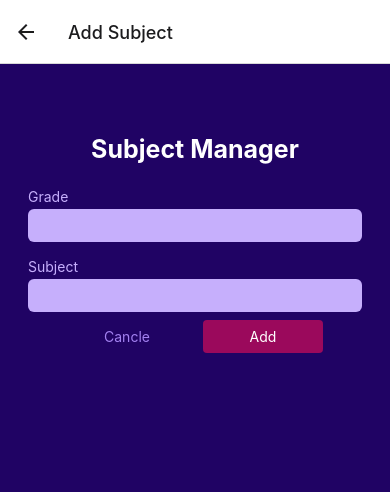
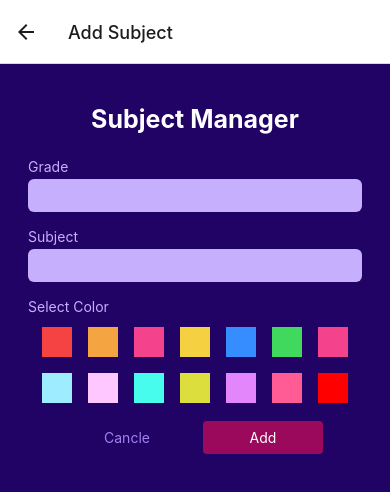
Before and after one commit to PoornaGTX/eduApp, a React Native app: screen /ManageSubjects in a window 390 px wide. Shown: the top 492 px of the page. Built offline with nearby package versions, Linux system fonts and the light colour scheme.

Commit message:
color pixer 1.0

```diff
--- a/components/Form/AdminForm.js
+++ b/components/Form/AdminForm.js
@@ -1,8 +1,9 @@
 import { useState } from "react";
-import { View, StyleSheet, Text } from "react-native";
+import { View, StyleSheet, Text, Pressable } from "react-native";
 
 import AdminInput from "./AdminInput";
 import Button from "../icons/Button";
+import ColorPixer from "../colorPixer/ColorPixer";
 
 const AdminForm = ({
   labelName1,
@@ -18,19 +19,22 @@ const AdminForm = ({
     defaultValuesForEdit ? defaultValuesForEdit.subjectName : ""
   );
 
+  const [colorSub, setColorSub] = useState("");
+
+  //subject input handler
   const subjectChangeHandler = (enteredAmount) => {
     setSubjectValue(enteredAmount);
   };
 
-  const sumbitHandler = () => {
-    onSubmit(subjectValue);
+  //subject color handler
+  const subjectColorHandler = (colorselect) => {
+    setColorSub(colorselect);
   };
 
-  // let subjectStatus = true;
-
-  // if (submitButtonLabel === "Update") {
-  //   subjectStatus = false;
-  // }
+  const sumbitHandler = () => {
+    //validate subject input
+    onSubmit(subjectValue, GradeValueForNewSubject, colorSub);
+  };
 
   return (
     <View style={styles.form}>
@@ -49,6 +53,25 @@ const AdminForm = ({
           value: subjectValue,
         }}
       />
+
+      <Text style={styles.colorTilte}>Select Color</Text>
+      <View style={styles.colorViewContainer}>
+        <ColorPixer subjectColor="#f54242" onPressProp={subjectColorHandler} />
+        <ColorPixer subjectColor="#f5a442" onPressProp={subjectColorHandler} />
+        <ColorPixer subjectColor="#f5428d" onPressProp={subjectColorHandler} />
+        <ColorPixer subjectColor="#f5d142" onPressProp={subjectColorHandler} />
+        <ColorPixer subjectColor="#368dff" onPressProp={subjectColorHandler} />
+        <ColorPixer subjectColor="#41d95d" onPressProp={subjectColorHandler} />
+        <ColorPixer subjectColor="#f5428d" onPressProp={subjectColorHandler} />
+        <ColorPixer subjectColor="#9eecff" onPressProp={subjectColorHandler} />
+        <ColorPixer subjectColor="#ffc7ff" onPressProp={subjectColorHandler} />
+        <ColorPixer subjectColor="#47fced" onPressProp={subjectColorHandler} />
+        <ColorPixer subjectColor="#dbde3c" onPressProp={subjectColorHandler} />
+        <ColorPixer subjectColor="#e386fc" onPressProp={subjectColorHandler} />
+        <ColorPixer subjectColor="#ff5c95" onPressProp={subjectColorHandler} />
+        <ColorPixer subjectColor="red" onPressProp={subjectColorHandler} />
+      </View>
+
       <View style={styles.buttons}>
         <Button mode="flat" onPressProp={onCancel} style={styles.button}>
           Cancle
@@ -65,7 +88,6 @@ export default AdminForm;
 
 const styles = StyleSheet.create({
   form: {
-    marginTop: 30,
     marginBottom: 20,
   },
   formTitle: {
@@ -84,4 +106,20 @@ const styles = StyleSheet.create({
     minWidth: 120,
     marginHorizontal: 8,
   },
+
+  colorTilte: {
+    marginHorizontal: 4,
+    marginVertical: 8,
+    fontSize: 14,
+    color: "#c6affc",
+    marginBottom: 4,
+  },
+
+  colorViewContainer: {
+    flexDirection: "row",
+    alignContent: "center",
+    justifyContent: "center",
+    flexWrap: "wrap",
+    marginBottom: 10,
+  },
 });
--- /dev/null
+++ b/components/colorPixer/ColorPixer.js
@@ -0,0 +1,26 @@
+import { View, Pressable, StyleSheet } from "react-native";
+
+const ColorPixer = ({ subjectColor, onPressProp }) => {
+  return (
+    <Pressable
+      onPress={() => onPressProp(subjectColor)}
+      android_ripple={{ color: "#ccc" }}
+    >
+      <View
+        style={[styles.colorView, { backgroundColor: subjectColor }]}
+      ></View>
+    </Pressable>
+  );
+};
+
+export default ColorPixer;
+
+const styles = StyleSheet.create({
+  colorView: {
+    backgroundColor: "red",
+    width: 30,
+    height: 30,
+    marginHorizontal: 8,
+    marginVertical: 8,
+  },
+});
--- a/screens/ManageSubjectScreen.js
+++ b/screens/ManageSubjectScreen.js
@@ -35,14 +35,14 @@ const ManageSubjectScreen = ({ route, navigation }) => {
     navigation.goBack();
   };
 
-  const confirmHandler = (SubName) => {
+  const confirmHandler = (SubName, GradeID, colorselect) => {
     if (isEditing) {
       SubjectCtx.updateSubject(subjectID, { subjectName: SubName });
     } else {
       SubjectCtx.addSubject({
         subjectName: SubName,
-        gID: "Grade 3",
-        color: "#41d95d",
+        gID: GradeID,
+        color: colorselect,
       });
     }
     navigation.goBack();
--- a/store/KLab-context.js
+++ b/store/KLab-context.js
@@ -33,7 +33,7 @@ export const KnowledgelabContext = createContext({
 const knowledgelabReducer = (state, action) => {
   if (action.type === "ADD") {
     const id = new Date().toString() + Math.random().toString();
-    return [...state, { ...action.payload, id: id, color: "#41d95d" }];
+    return [...state, { ...action.payload, id: id }];
   }
   if (action.type === "UPDATE") {
     const updatebleSubjectIndex = state.findIndex(
```
